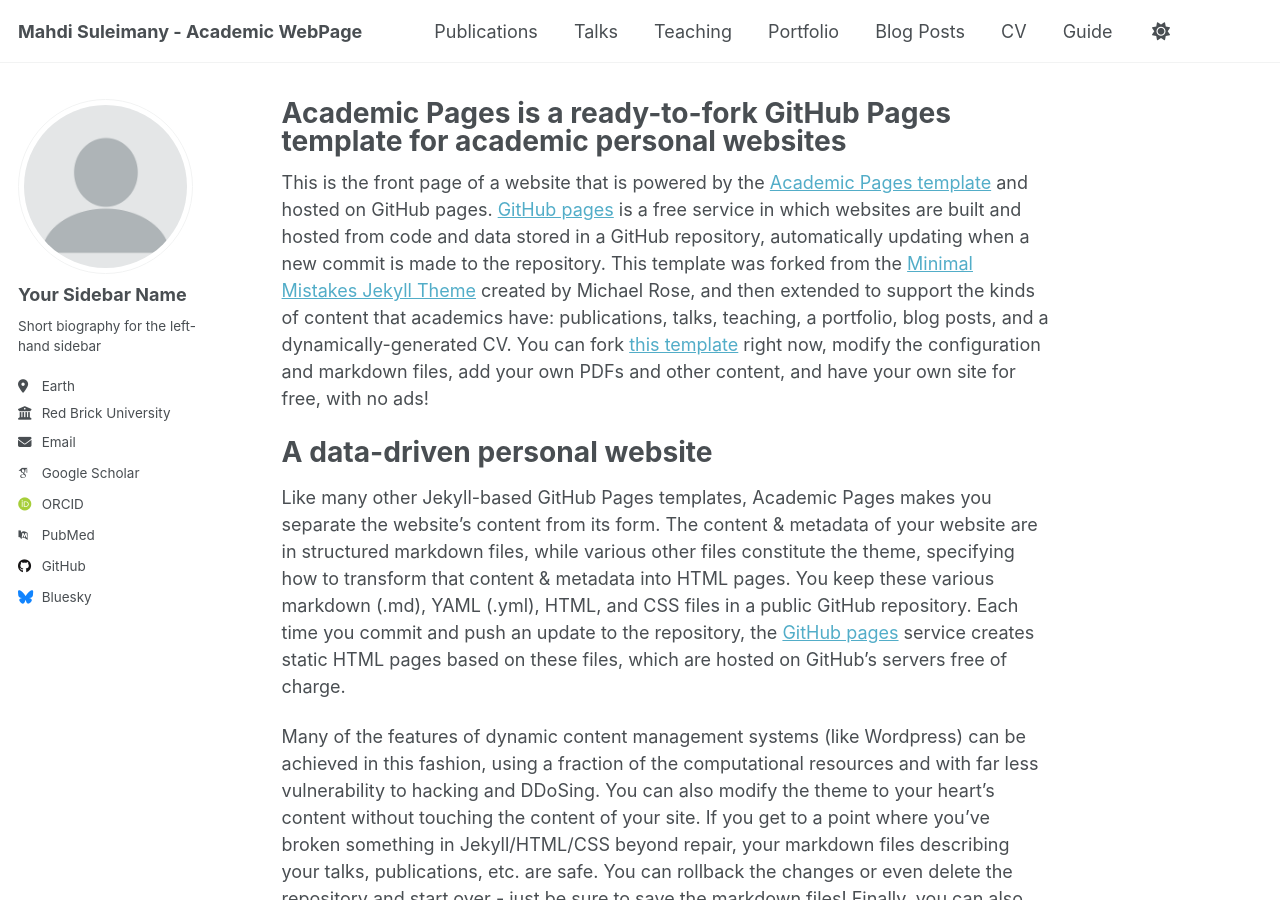
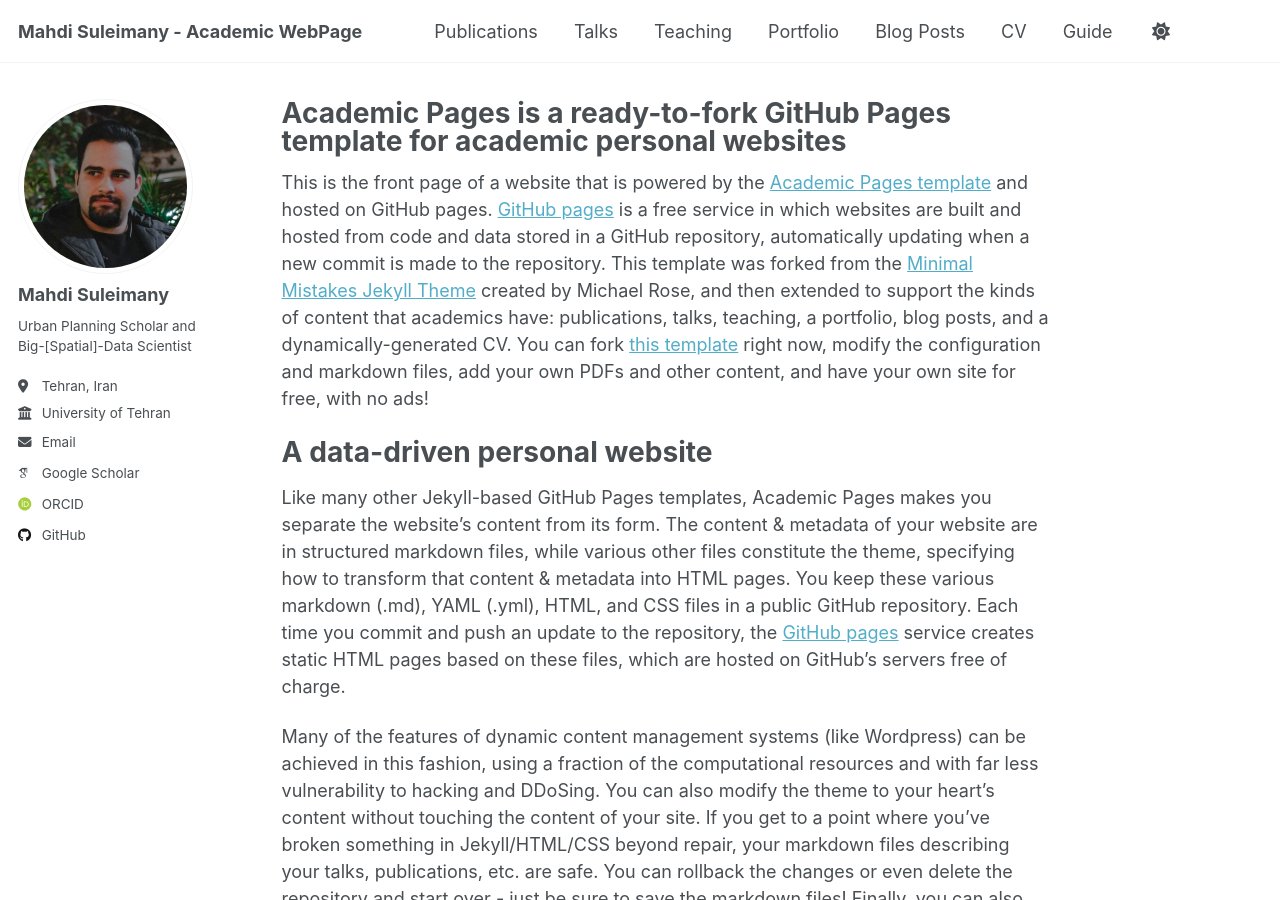
Before and after one commit to mo-soleimani/mo-soleimani.github.io, a Jekyll site: the page built from _pages/about.md, in a window 1280 px wide and 900 px high. Built offline with Jekyll 4.4.1, drawn with Linux system fonts in a browser that asks for light colours; some web fonts are replaced.

Commit message:
_config.yml

```diff
--- a/_config.yml
+++ b/_config.yml
@@ -22,25 +22,25 @@
 #               Additional customization can be done by editing /_includes/author-profile.html
 author:
   # Biographic information
-  avatar           : "profile.png"
-  name             : "Your Sidebar Name"
-  pronouns         : # example: "she/her"
-  bio              : "Short biography for the left-hand sidebar"
-  location         : "Earth"
-  employer         : "Red Brick University"
+  avatar           : "PRF.jpg"
+  name             : "Mahdi Suleimany"
+  pronouns         : # example: "He/Him"
+  bio              : "Urban Planning Scholar and Big-[Spatial]-Data Scientist"
+  location         : "Tehran, Iran"
+  employer         : "University of Tehran"
   uri              : # URL
-  email            : "none@example.org"
+  email            : "mi.suleimany@gmail.com"
 
   # Academic websites
   academia         : # URL
   arxiv            : # URL - Update with the correct link to your profile
-  googlescholar    : "https://scholar.google.com/citations?user=PS_CX0AAAAAJ"
+  googlescholar    : "https://scholar.google.com/citations?hl=en&user=lA6YgCsAAAAJ&view_op=list_works&gmla=AJsN-F5TjwQIrFOUpF12r75FX3qub8RPm8IRw93IqknKKRzUw2FL3DQHp4H1RDIs_07o5hVXGpOzUxMeaoRIFpO3sOG8NwunGg"
   impactstory      : # URL
-  orcid            : "http://orcid.org/yourorcidurl"
+  orcid            : "https://orcid.org/0000-0002-6475-4931"
   semantic         : # URL
-  pubmed           : "https://www.ncbi.nlm.nih.gov/pubmed/?term=john+snow"
-  researchgate     : # URL
-  scopus           : # URL
+  pubmed           :
+  researchgate     : # URL "https://www.researchgate.net/profile/Mahdi-Suleimany?ev=prf_overview"
+  scopus           : # URL "https://www.scopus.com/authid/detail.uri?authorId=57245056000"
 
   # Repositories and software development
   bitbucket        : # Username - Update with your username on the site
@@ -51,7 +51,7 @@
   stackoverflow    : # User number or user number and name (i.e., use "1" or "1/jeff-atwood")
 
   # Social media
-  bluesky          : "bsky.app" # Replace this with you Bluesky username
+  bluesky          : # Replace this with you Bluesky username
   facebook         : # Username
   flickr           : # Username
   foursquare       : # Username
@@ -60,7 +60,7 @@
   keybase          : # Username
   instagram        : # Username
   lastfm           : # Username
-  linkedin         : # Username
+  linkedin         : # Username "https://www.linkedin.com/in/mahdi-suleimany/"
   mastodon         : # URL
   medium           : # URL
   pinterest        : # Username
```
